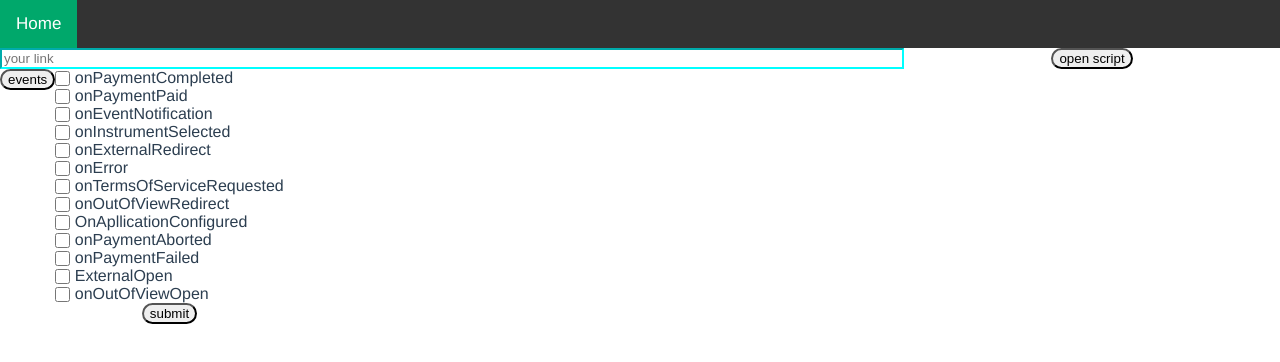
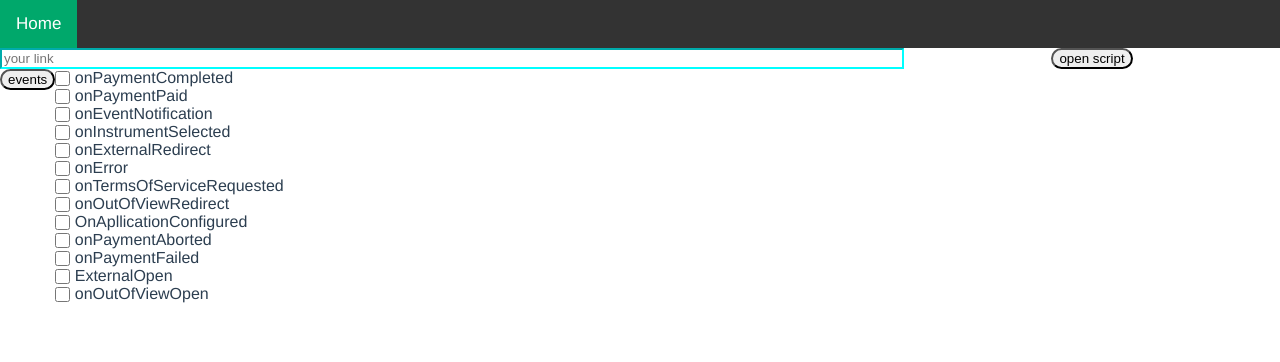
Before and after one commit to sigridbra/dummyShop2.0, a Vue app: page / in a window 1280 px wide. Both pictures are taken after a click on the button "events". Shown: the top 362 px of the page. Built offline with nearby package versions, Linux system fonts and the light colour scheme.

Commit message:
pxEvents now emits the specific updated event

```diff
--- a/src/components/options/pxEvents.vue
+++ b/src/components/options/pxEvents.vue
@@ -1,16 +1,19 @@
 <template>
-<button class="openEventMenu" @click="showEventOptions">events</button>
+  <button class="openEventMenu" @click="showEventOptions">events</button>
   <div v-if="showEvents" id="pxEventHandler" class="pxEventHandler">
     <div class="fullForm" v-for="(value, key, index) in events" :key="index">
       <label :for="key">
-        <input type="checkbox" :id="key" v-model="events[key]" />
+        <input
+          type="checkbox"
+          :id="key"
+          v-model="events[key]"
+          @click="updateEvent(key)"
+        />
         {{ key }}
       </label>
     </div>
-    <button @click="submitEvents">submit</button>
   </div>
 </template>
-
 
 <script>
 export default {
@@ -37,17 +40,15 @@ export default {
     };
   },
   methods: {
-      showEventOptions() {
-          this.showEvents = this.showEvents  ? false : true;
-      },
-      submitEvents() {
-          this.showEvents = false;
-          this.$emit("onEventsUpdated", this.events)
-      }
-  }
+    showEventOptions() {
+      this.showEvents = this.showEvents ? false : true;
+    },
+    updateEvent(eventName) {
+      this.$emit("onEventsUpdated", { [eventName]: !this.events[eventName] });
+    },
+  },
 };
 </script>
-
 
 <style scoped>
 .pxEventHandler {
@@ -73,7 +74,7 @@ input {
   display: flex;
 }
 .openEventMenu {
-    float: left;
+  float: left;
 }
 modal {
   width: auto;
```
